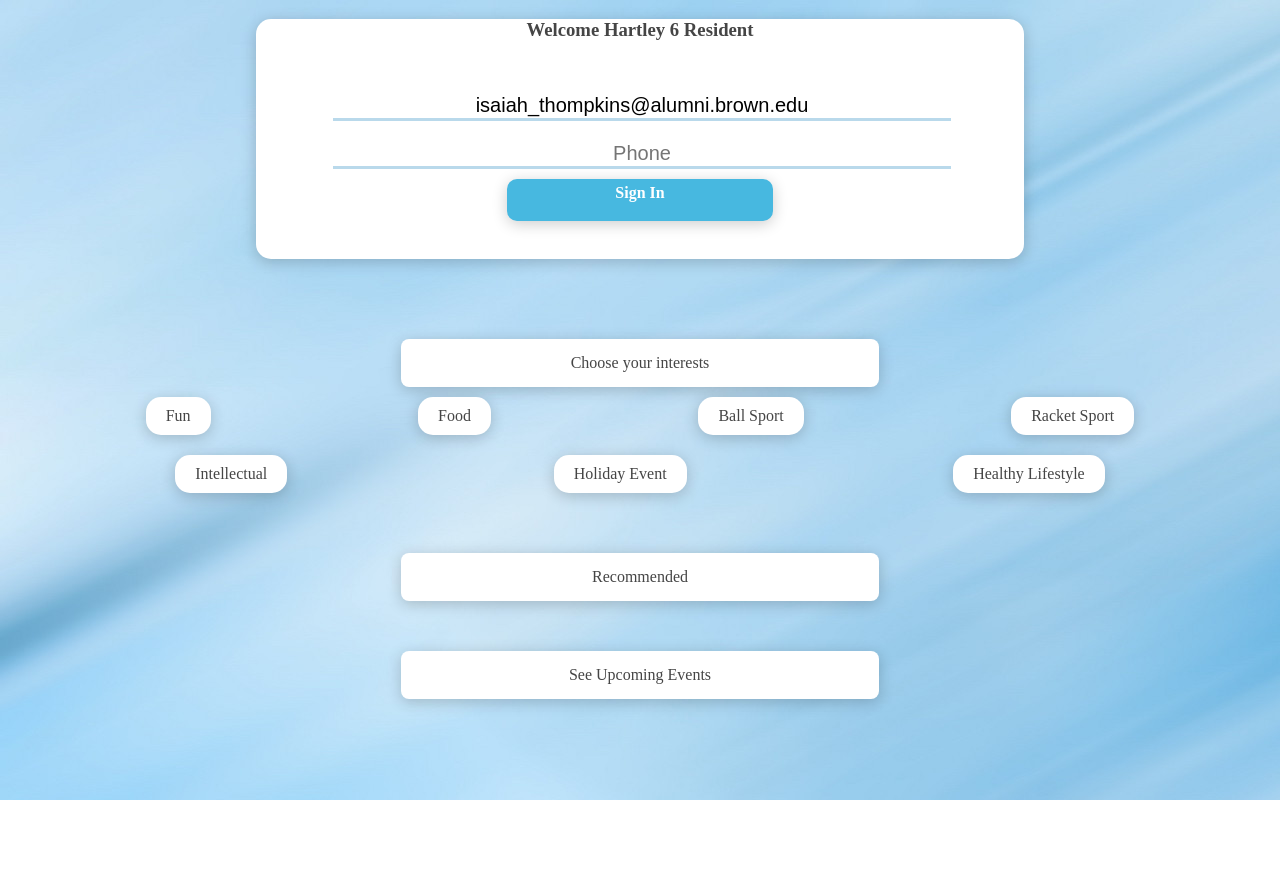
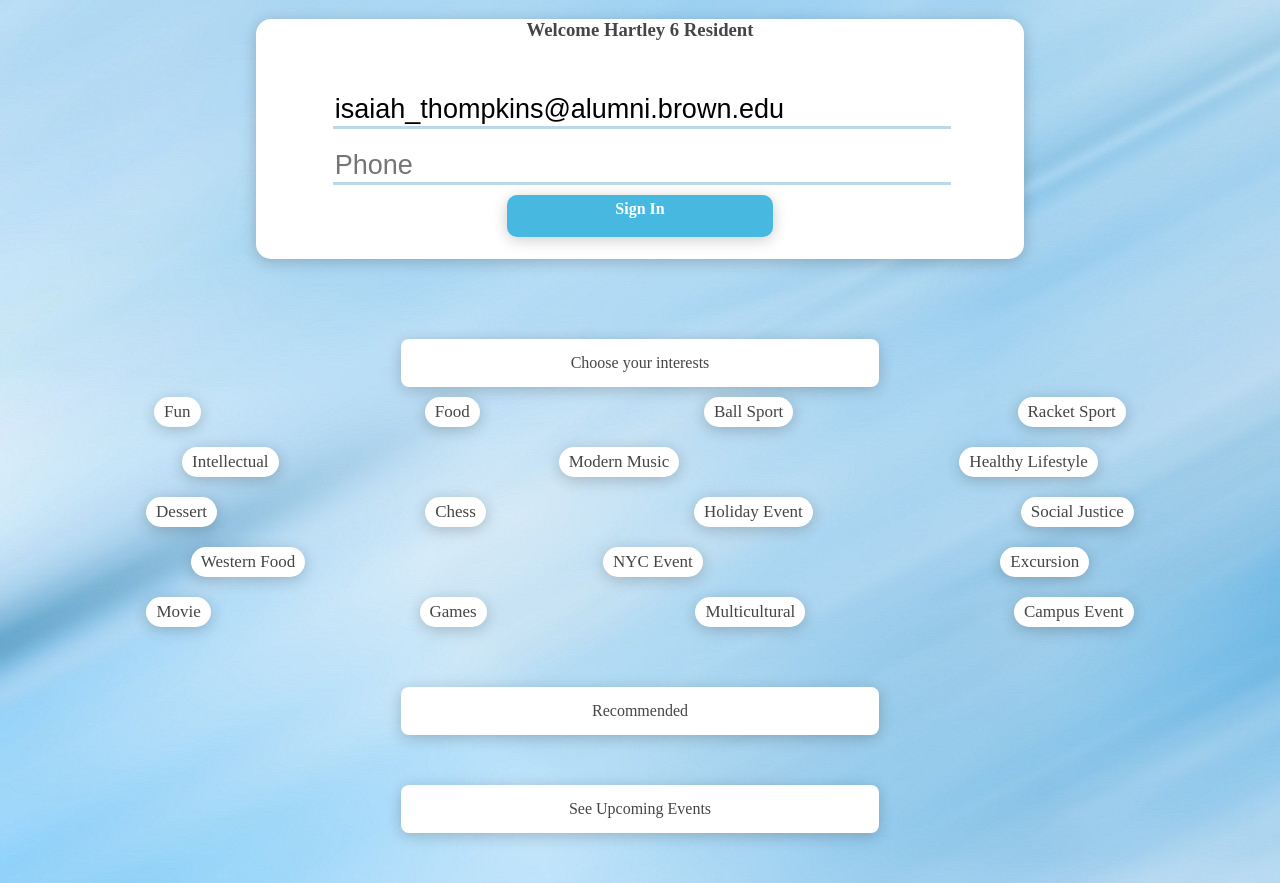
Before and after one commit to yuanhaomichael/hartley6App, a React (Create React App) app: page / in a window 1280 px wide. Before the commit the page ends 800 px from the top, so only its background shows below. Built offline with nearby package versions, Linux system fonts and the light colour scheme; no server answers.

Commit message:
updating

```diff
--- a/src/App.css
+++ b/src/App.css
@@ -42,8 +42,7 @@ input{
 	border: 0;
 	border-bottom: 3px solid #B9D9EB;
 	width: 100%;
-	font-size: 20px;
-  text-align: center;
+	font-size: 27px;
 }
 input:focus{
 	outline: none;
--- a/src/components/EventCard.js
+++ b/src/components/EventCard.js
@@ -13,7 +13,8 @@ export default class EventCard extends React.Component{
 		this.state = {
 			likes: false,
 			likesCount: null,
-			modal_display: 'none',
+			groupModal: 'none',
+			shareModal: 'none',
 			members: []
 		}
 		this.sendLike = this.sendLike.bind(this)
@@ -115,16 +116,20 @@ export default class EventCard extends React.Component{
 	render(){
 		return(
 			<div className="subtleShadow" style={styles.card}>
-				<Modal display={this.state.modal_display}>
+				<Modal display={this.state.groupModal} headerLabel={'People Attending'}>
 					<div>
-						<FontAwesomeIcon style={{color: 'red', cursor: 'pointer', float: 'right', padding: 20}} onClick={() => this.setState({modal_display: 'none'})} icon={faTimes} />
+						<FontAwesomeIcon style={{color: 'red', cursor: 'pointer', float: 'right', padding: 20}} onClick={() => this.setState({groupModal: 'none'})} icon={faTimes} />
 					</div>
-					<h4 style={{padding: 15}}>See Which One of Your Friends are Going:</h4>
 					{this.state.members.map((member, i) => {
 						return(
-							<div>{member.first_name + " " + member.last_name}</div>
+							<div key={member + "-" + i}>{member.first_name + " " + member.last_name}</div>
 						)
 					})}
+				</Modal>
+				<Modal display={this.state.shareModal}>
+					<div>
+						<FontAwesomeIcon style={{color: 'red', cursor: 'pointer', float: 'right', padding: 20}} onClick={() => this.setState({shareModal: 'none'})} icon={faTimes} />
+					</div>
 				</Modal>
 				<div style={styles.body}>
 					<div style={styles.left}>
@@ -138,7 +143,7 @@ export default class EventCard extends React.Component{
 							{parseDate(this.props.ev.time)} {this.props.ev.time.replace(this.props.ev.time.substring(this.props.ev.time.indexOf('T'), this.props.ev.time.length), "").replace('T', '@').replace('2019-', '')}
 						</div>
 						<div style={{...styles.line, position: 'absolute', bottom: 35,}}>
-							<span onClick={() => this.setState({modal_display: 'block'})} style={{textDecoration: 'underline', cursor: 'pointer'}}>See who's going</span> | {this.props.ev.availability} spots left
+							<span onClick={() => this.setState({groupModal: 'block'})} style={{textDecoration: 'underline', cursor: 'pointer'}}>See who's going</span> | {this.props.ev.availability} spots left
 						</div>
 					</div>
 					<div style={styles.right}>
@@ -156,7 +161,7 @@ export default class EventCard extends React.Component{
 								<span style={styles.likes}>{this.state.likesCount}</span>
 							</div>
 							<div style={styles.icon} className="pointer">
-								<FontAwesomeIcon icon={faShare} size="lg"/>
+								<FontAwesomeIcon onClick={() => this.setState({shareModal: 'block'})} icon={faShare} size="lg"/>
 							</div>
 						</div>
 					</div>
--- a/src/components/Header.js
+++ b/src/components/Header.js
@@ -14,14 +14,18 @@ class Header extends React.Component{
 			title:'',
 			category: '',
 			host: '',
+			where: '',
 			time: '',
 			availability: '',
+			tags: [],
 			button_text: 'Submit Event',
 			modal_display: 'none'
 		}
 		this.openModal = this.openModal.bind(this)
 		this.closeModal = this.closeModal.bind(this)
 		this.sendRequest = this.sendRequest.bind(this)
+		this.addTag = this.addTag.bind(this)
+		this.removeTag = this.removeTag.bind(this)
 	}
 
 
@@ -40,9 +44,11 @@ class Header extends React.Component{
 				title: this.state.title,
 				category: this.state.category,
 				host: this.state.host,
+				where: this.state.where,
+				tags: this.state.tags,
 				time: this.state.time,
 				availability: this.state.availability,
-            }),
+       }),
     })
     .then((res) => {
     	console.log(res)
@@ -52,8 +58,10 @@ class Header extends React.Component{
     	this.setState({
 					title: '',
 					category: '',
+					where: '',
 					host: '',
 					time: '',
+					tag: [],
 					availability: 0,
 					loadText: false,
 					modal_display: 'none',
@@ -73,29 +81,69 @@ class Header extends React.Component{
 			title:'',
 			category: '',
 			host: '',
+			where: '',
 			time: '',
+			tags: [],
 			availability: 0,
 			modal_display: 'none',
 			loadText: false,
 		})
 	}
 
+	addTag(ev){
+		if (ev.key === 'Enter'){
+			if (!this.state.tags.includes(this.state.category)){
+				this.setState({
+					tags: [...this.state.tags, this.state.category],
+					category: ''
+				})
+			}else{
+				this.setState({category: ''})
+			}
+		}
+	}
+
+	removeTag(rmTag){
+		this.setState({
+			tags: [...this.state.tags.filter((tag) => tag != rmTag)]
+		})
+	}
+
 	render(){
 		return(
 			<div style={styles.main}>
-				<Modal display={this.state.modal_display}>
+				<Modal display={this.state.modal_display} headerLabel={'New Event'}>
 					<div style={styles.div}>
-						<h3 style={styles.formHead}>Have an Event Idea?</h3>
 						<span onClick={this.closeModal} style={styles.span}><FontAwesomeIcon icon={faTimes} size="lg"/></span>
 					</div>
-					<div >
+					<div style={{height: '100%', marginTop: 20}} >
 						<form style={styles.form}>
-							<div>
-								<input placeholder="What is the event?" onChange={(ev) => this.setState({title: ev.target.value})} value={this.state.title} />
-								<input placeholder="Who's hosting?" onChange={(ev) => this.setState({host: ev.target.value})} value={this.state.host} />
-								<input placeholder="When is it?" type="datetime-local" onChange={(ev) => this.setState({time: ev.target.value})} value={this.state.time} />
-								<input placeholder="Add tags (seperated by a comma)" onChange={(ev) => this.setState({category: ev.target.value})} value={this.state.category} />
-								<input placeholder="How many people can come?" onChange={(ev) => this.setState({availability: ev.target.value})}/>
+							<div style={{height: '100%'}} >
+								<div style={{marginBottom: 10}}>
+									<input placeholder="Event Name" onChange={(ev) => this.setState({title: ev.target.value})} value={this.state.title} />
+								</div>
+								<div style={{display: 'flex', marginBottom: 10}}>
+									<input style={{width: '60%'}} placeholder="Hosted by" onChange={(ev) => this.setState({host: ev.target.value})} value={this.state.host} />
+									<input style={{width: '35%', marginLeft: "5%"}} placeholder="Attendance" onChange={(ev) => this.setState({availability: ev.target.value})}/>
+								</div>
+								<div style={{marginBottom: 10}}>
+									<input placeholder="When is it?" type="datetime-local" onChange={(ev) => this.setState({time: ev.target.value})} value={this.state.time} />
+								</div>
+								<div style={{marginBottom: 10}}>
+									<input placeholder="Location" onChange={(ev) => this.setState({where: ev.target.value})} value={this.state.where} />
+								</div>
+								<div style={{marginBottom: 10, display: 'flex'}}>
+									{this.state.tags.map((tag,i) => {
+										return(
+											<div key={tag + "-" + i} style={styles.tag}>
+												{tag}
+												<FontAwesomeIcon onClick={() => this.removeTag(tag)} icon={faTimes} style={{padding: 3, cursor: 'pointer'}}/>
+											</div>
+										)
+									})}
+
+									<input placeholder="Add tags [ENTER to Add]" onKeyPress={(ev) => this.addTag(ev)} onChange={(ev) => this.setState({category: ev.target.value})} value={this.state.category} />
+								</div>
 									{this.state.loadText ?
 										<div style={{float: 'right', marginTop: 15}}>
 											<div className="loader"></div>
@@ -154,9 +202,9 @@ const styles = {
 		width: '33%'
 	},
   form:{
-  	width: '80%',
+  	width: '90%',
   	margin: 'auto',
-  	paddingBottom: '20px',
+  	height: '100%'
   },
   formHead:{
   	padding: '20px',
@@ -192,8 +240,14 @@ const styles = {
   headerText: {
    	position: 'absolute',
   	top: 15,
+  },
+  tag: {
+  	backgroundColor: '#47b8e0',
+  	color: 'white',
+  	padding: 10,
+  	borderRadius: 10,
+  	display: 'flex'
   }
-
 }
 
 export default Header
--- a/src/components/Interests.js
+++ b/src/components/Interests.js
@@ -20,8 +20,25 @@ export default function Interests(props){
 					</div>
 					<div style={{display: 'flex', margin: 'auto', padding: 10}}>
 						<Interest updateInterests={() => props.updateInterests('Intellectual')} content='Intellectual'/>
+						<Interest updateInterests={() => props.updateInterests('Modern Music')} content='Modern Music'/>
+						<Interest updateInterests={() => props.updateInterests('Healthy Lifestyle')} content='Healthy Lifestyle'/>
+					</div>
+					<div style={{display: 'flex', margin: 'auto', padding: 10}}>
+						<Interest updateInterests={() => props.updateInterests('Dessert')} content='Dessert'/>
+						<Interest updateInterests={() => props.updateInterests('Chess')} content='Chess'/>
 						<Interest updateInterests={() => props.updateInterests('Holiday Event')} content='Holiday Event'/>
-						<Interest updateInterests={() => props.updateInterests('Healthy Lifestyle')} content='Healthy Lifestyle'/>
+						<Interest updateInterests={() => props.updateInterests('Social Justice')} content='Social Justice'/>
+					</div>
+					<div style={{display: 'flex', margin: 'auto', padding: 10}}>
+						<Interest updateInterests={() => props.updateInterests('Western Food')} content='Western Food'/>
+						<Interest updateInterests={() => props.updateInterests('NYC Event')} content='NYC Event'/>
+						<Interest updateInterests={() => props.updateInterests('Excursion')} content='Excursion'/>
+					</div>
+					<div style={{display: 'flex', margin: 'auto', padding: 10}}>
+						<Interest updateInterests={() => props.updateInterests('Movie')} content='Movie'/>
+						<Interest updateInterests={() => props.updateInterests('Games')} content='Games'/>
+						<Interest updateInterests={() => props.updateInterests('Multicultural')} content='Multicultural'/>
+						<Interest updateInterests={() => props.updateInterests('Campus Event')} content='Campus Event'/>
 					</div>
 				</div>
 			</div>
@@ -66,9 +83,10 @@ const styles = {
 	tag: {
 		margin: 'auto',
 		borderRadius: 15,
-		paddingLeft: 20,
-		paddingRight: 20,
-		paddingTop: 10,
-		paddingBottom: 10,
+		paddingLeft: 10,
+		paddingRight: 10,
+		paddingTop: 5,
+		paddingBottom: 5,
+		fontSize: 17
 	}
 }
--- a/src/components/Modal.js
+++ b/src/components/Modal.js
@@ -13,6 +13,9 @@ class Modal extends React.Component{
 		return(
 			<div style={{display: this.props.display}}>
 				<div style={styles.overlay}>
+					<div className='subtleShadow' style={{backgroundColor: 'white', position: 'relative', top: 5, height: '7vh', width: '30vh', borderRadius: '15px', margin: 'auto', overflow: 'hidden', marginTop: 15, fontWeight: 'bold'}}>
+						{this.props.headerLabel}
+					</div>
 					<div className='modal' style={styles.modal}>
 						{this.props.children}
 					</div>
--- a/src/constants.js
+++ b/src/constants.js
@@ -1,5 +1,5 @@
 export const BACKEND_API_URI = ((1==1) ? 'https://hartley6-backend-api.herokuapp.com/v1/' : 'http://localhost:3090/v1/')
-
+const leet  = "trBV_djZQCVQBdtJ5fBpoU75z_GdKcGQjsXDl7FF2nY"
 export const LOG_IN = "LOG_IN"
 export const LOG_IN_SUCCESS = "LOG_IN_SUCCESS"
 export const LOG_IN_FAILURE = "LOG_IN_FAILURE"
```
